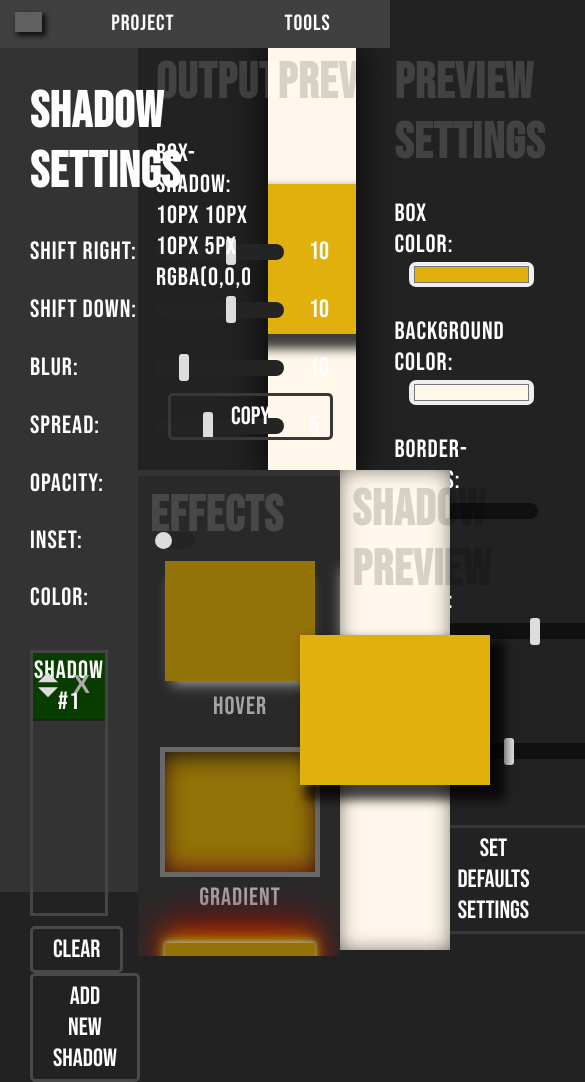
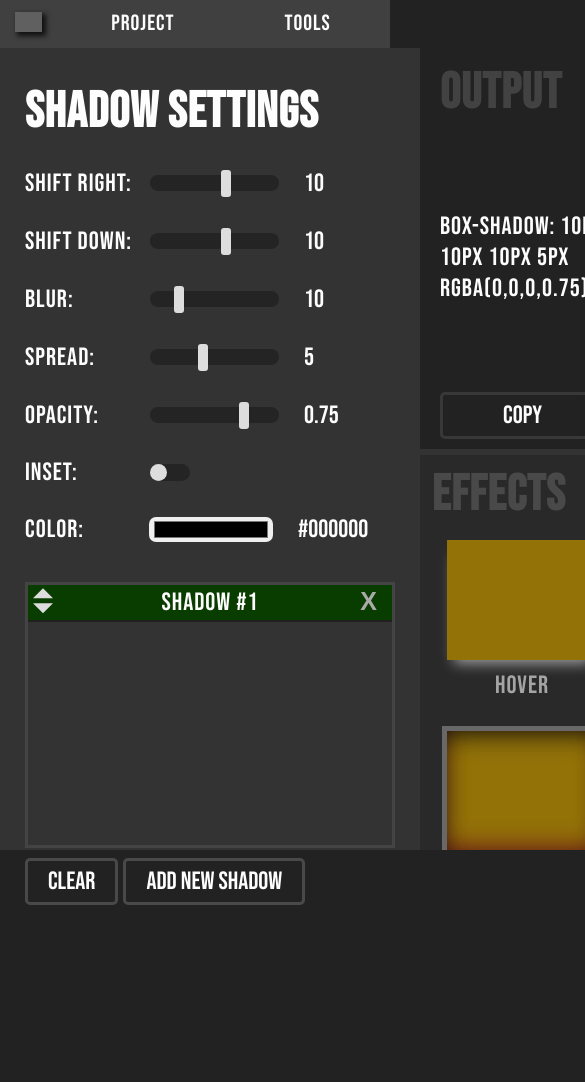
Before and after one commit to Walorson/box-shadow-generator, a plain HTML site: page index.html in a window 390 px wide. Shown: the top 1082 px of the page, 585 px wide, since content can reach past the window. After the commit the page ends 905 px from the top, so only its background shows below. Drawn offline with nearby package versions, Linux system fonts and the light colour scheme.

Commit message:
responsive fix? (partly)

```diff
--- a/css/input.css
+++ b/css/input.css
@@ -65,10 +65,6 @@ button:hover {
     cursor: pointer;
     border: 3px solid #484848;
 }
-#button-copy {
-    position: absolute;
-    bottom: 30px; left: 30px;
-}
 #border-radius, #preview-width, #preview-height {
     background-color: #101010;
 }
--- a/css/main.css
+++ b/css/main.css
@@ -19,12 +19,13 @@ body {
 *::-webkit-scrollbar { -webkit-appearance: none; width: 11px; height: 11px; background-color: #1f1f1f; }
 *::-webkit-scrollbar-thumb { background-color: #111; border-radius: 25px; }
 .main {
-    display: flex;
-    height: 100%;
-    width: 100%;
+    display: grid;
+    grid-template-columns: 0.8fr 0.8fr 1.2fr 0.8fr;
+    grid-template-rows: 50% 50%;
+    height: 95vh;
 }
 .bar {
-    width: 100%; height: 23px;
+    width: 100vw; height: 5vh;
     background-color: #404040;
     display: flex;
     text-align: center;
@@ -70,34 +71,45 @@ body {
     background-color: #404040;
 }
 .sidebar {
-    width: 20vw; height: 100%;
-    padding: 0 30px;
+    grid-row: 1 / span 2;
+    padding: 0 25px;
     background-color: #333;
 }
-.sidebar p { display: flex; align-items: center; width: 420px; }
-.sidebar p:last-child { width: 420px }
+.sidebar p {
+    display: flex;
+    align-items: center;
+}
+.sidebar h1 {
+    margin-bottom: 0;
+}
 .attr-name { width: 110px; }
 .count { margin-left: 8px; }
-.rightbar { width: 80vw; }
 .toprightbar { display: flex; }
 .info {
-    position: relative;
-    width: 30%; height: 50vh;
     padding: 0 18px;
     user-select: text;
+    display: flex;
+    flex-direction: column;
+    justify-content: space-between;
+    gap: 15px;
+    padding: 10px 20px;
 }
 .preview {
     position: relative;
-    width: 40%; height: 50vh;
     background-color: #fff8ea;
     overflow: hidden;
     z-index: -5;
     box-shadow: 0px 2px 34px 5px rgba(0,0,0,0.75);
 }
 .preview-settings {
+    display: flex;
+    flex-direction: column;
     box-sizing: border-box;
-    width: 30%; height: 50vh;
-    padding-left: 38px;
+    padding: 10px 25px;
+    justify-content: space-between;
+}
+.preview-settings p {
+    margin: 0;
 }
 .preview-box {
     position: absolute;
@@ -108,13 +120,29 @@ body {
     background-color: #e2b00c;
     box-shadow: 10px 10px 10px 5px rgba(0,0,0,0.75);
 }
-h1 { z-index: 3; }
-.preview h1, .info h1, .preview-settings h1, .shadow-preview h1 { margin: 5px 10px; color: black; opacity: 0.15;  z-index: 10; }
-.info h1, .preview-settings h1 { margin: 5px 0 0 0; color: white; user-select: none; }
-.effects h1 { margin: 0; opacity: 0.15; }
-.shadow-preview h1 { margin: 0; }
+h1 {
+    z-index: 3;
+}
+.preview h1, .info h1, .preview-settings h1, .shadow-preview h1 {
+    margin: 5px 10px;
+    color: black;
+    opacity: 0.15;
+    z-index: 10;
+}
+.info h1, .preview-settings h1 {
+    margin: 5px 0 0 0;
+    color: white;
+    user-select: none;
+}
+.effects h1 {
+    margin: 0;
+    opacity: 0.15;
+}
+.shadow-preview h1 {
+    margin: 0;
+}
 .effects {
-    width: 72.5%; height: 460px;
+    grid-column: 2 / span 2;
     padding: 10px 12px;
     background-color: #292929;
     overflow-y: scroll;
@@ -140,7 +168,6 @@ h1 { z-index: 3; }
 .effect-name { text-align: center; margin-top: 10px; }
 .shadow-preview {
     position: relative;
-    width: 27.5%; height: 460px;
     padding: 10px 12px;
     background-color: #fff8ea;
     box-shadow: inset 0px 0px 23px -5px rgba(0,0,0,0.75);
--- a/css/shadow.css
+++ b/css/shadow.css
@@ -39,9 +39,8 @@
 }
 #shadow-info {
     display: block;
-    overflow-y: scroll;
+    overflow-y: auto;
     overflow-x: hidden;
-    height: 230px;
 }
 .arrows {
     position: absolute;
--- a/index.html
+++ b/index.html
@@ -47,6 +47,7 @@
             </ol>
     </div>
     <div class="main">
+
         <div class="sidebar">
             <h1>SHADOW SETTINGS</h1>
             <div id="shadow-options"></div>
@@ -54,10 +55,11 @@
             <button class="shadow-list-button" id="clear-shadow-list-button">clear</button>
             <button class="shadow-list-button" id="add-shadow-button">Add New Shadow</button>
         </div>
-        <div class="rightbar">
-            <div class="toprightbar">
-                <div class="info"><h1>OUTPUT</h1><p id="box-shadow-info"><span id="shadow-info">box-shadow: 10px 10px 10px 5px rgba(0,0,0,0.75);</span></p><button id="button-copy">Copy</button></div>
+
+        <div class="info"><h1>OUTPUT</h1><span id="shadow-info">box-shadow: 10px 10px 10px 5px rgba(0,0,0,0.75);</span><button id="button-copy">Copy</button></div>
+
         <div class="preview"><h1>PREVIEW</h1><div class="preview-box"></div></div>
+
         <div class="preview-settings">
             <h1>PREVIEW SETTINGS</h1>
             <p> Box Color: <input type="color" value="#e2b00c" id="box-color"></p>
@@ -67,8 +69,7 @@
             <p class="preview-attr"><span class="attr-name">Height:</span><input type="range" value="150" max="300" id="preview-height" step="2"><input type="number" class="count" value="150"></p>
             <button id="set-default">SET DEFAULTS SETTINGS</button>
         </div>
-            </div>
-            <div class="toprightbar">
+
         <div class="effects">
             <h1>EFFECTS</h1>
             <div class="effects-list">
@@ -118,14 +119,16 @@
             </div>
             </div>
         </div>
+
         <div class="shadow-preview">
             <h1>SHADOW PREVIEW</h1>
             <div class="preview-box" id="shadow-preview-box"></div>
         </div>
+
     </div>
+
     <div id="messages"></div>
-        </div>
-    </div>
+
     <script src="scripts/hexToRGB.js"></script>
     <script src="scripts/main.js"></script>
     <script src="scripts/shadow.js"></script>
```
Lines whose indentation alone changed are shown as unchanged.
